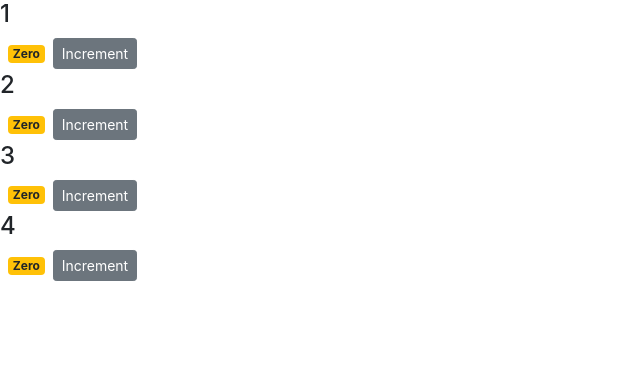
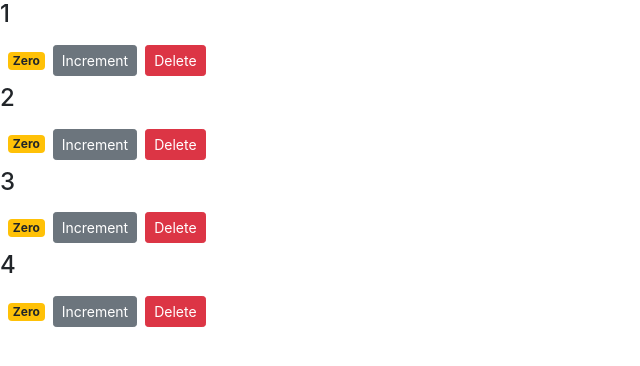
Before and after one commit to JennMartinez/counter-app, a React (Create React App) app: page / in a window 1280 px wide. Shown: the top 366 px of the page, without its empty margins (0-640 px from the left). Built offline with nearby package versions, Linux system fonts and the light colour scheme.

Commit message:
Added a button for deleting and a handleDelete function.

```diff
--- a/src/components/counter.jsx
+++ b/src/components/counter.jsx
@@ -21,6 +21,7 @@
             <h4>{this.props.id}</h4>
             <span className={this.getBadgeClasses()}>{this.formatCount()}</span>
             <button onClick={this.handleIncrement} className="btn btn-secondary btn-sm">Increment</button>
+            <button onClick={this.props.onDelete} className="btn btn-danger btn-sm m-2">Delete</button>
         </div>
         );
     }
--- a/src/components/counters.jsx
+++ b/src/components/counters.jsx
@@ -10,11 +10,16 @@
             { id: 4, value: 0 }
         ]
     };
+
+    handleDelete = () => {
+        console.log("Hey, it is working!");
+    }
+
     render() {
         return (
             <div>
                 {this.state.counters.map(counter => (
-                <Counter key={counter.id} value={counter.value} id={counter.id}>
+                <Counter key={counter.id} onDelete={this.handleDelete} value={counter.value} id={counter.id}>
                 </Counter>
                 ))}
             </div>
```
